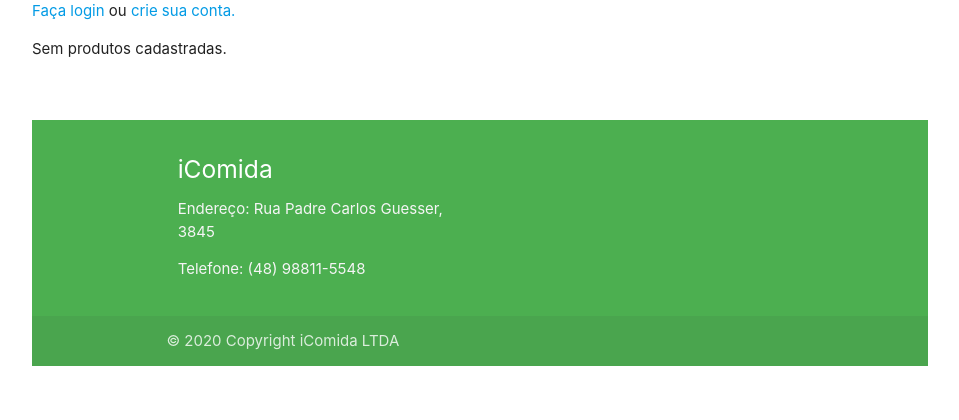
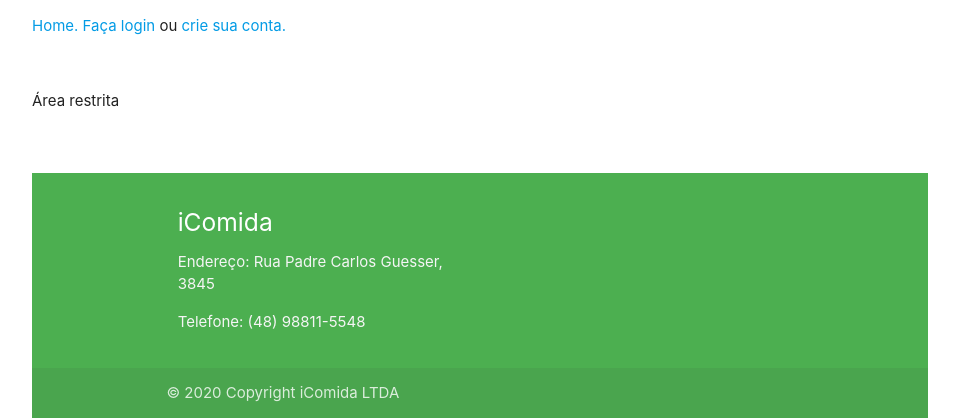
Before and after one commit to AlexGuesser/Trabalho-Final-Dev-Web, a Django app: template produtos/templates/produtos/lista.html in a window 1280 px wide. Shown: the top 420 px of the page, without its empty margins (160-1119 px from the left). Run offline with Django 3.2, Linux system fonts and the light colour scheme; the template is opened without the code that fills it, so the values that code supplies are empty.

Commit message:
Mudancas de layout

```diff
--- a/produtos/templates/index.html
+++ b/produtos/templates/index.html
@@ -22,18 +22,20 @@
   </head>
 
   <body class="container" style="min-width: 50%">
+    <p>
+      <a href="{% url 'promocoes:index' %}">Home.</a>
     {% if user.is_authenticated %}
-    <p>
       Bem vindo, {{ user.username }}.
-      <a href="{% url 'usuarios:logout' %}?proximapagina={{request.path}}"
-        >Logout.</a
-      >
+      <a href="{% url 'usuarios:logout' %}?proximapagina={{request.path}}">Logout.</a>
       <a href="{% url 'usuarios:perfil' %}">Perfil.</a>
-    </p>
+      <a href="{% url 'promocoes:favoritos' %}">Favoritos.</a>
+      {% if perms.produtos.edit_produto %}<a href="{% url 'produtos:index' %}">Admin1.</a> {% endif %}
+      {% if perms.loja.edit_loja %}<a href="{% url 'lojas:index' %}">Admin2.</a> {% endif %}
     {% else %}
     <a href="{% url 'usuarios:login' %}">Faça login</a> ou
     <a href="{% url 'usuarios:cadastrar' %}">crie sua conta.</a>
     {% endif %}
+  </p>
 
     <br />
 
--- a/produtos/templates/produtos/lista.html
+++ b/produtos/templates/produtos/lista.html
@@ -1,29 +1,37 @@
-{% extends "index.html" %} {% block conteudo %} {% if lista_de_produtos %}
+{% extends "index.html" %}
+
+{% block titulo %}
+    {% if perms.produtos.edit_produtos %}
+        Listando todos os produtos.
+    {% else %}
+        Acesso restrito.
+    {% endif %}
+{% endblock %}
+
+{% block conteudo %}
+{% if perms.produtos.edit_produto %}
+{% if lista_de_produtos %}
+<p>Bem vindo à área administrativa. Selecione um produto para editar. <a class="waves-effect waves-light btn" href="{% url 'produtos:new' %}">Novo produto</a></p>
 <ul class="collection">
   {% for produto in lista_de_produtos %}
   <li class="collection-item avatar">
-    <div style="display: flex; flex-direction: row">
-      <img
-        class="materialboxed"
-        width="300"
-        heigth="532"
-        src="{{produto.imagem}}"
-      />
+    <div style="display: flex; flex-direction: row; align-items: center;">
+      <img style="border-radius: 90%;" width="150" heigth="266" src="{{produto.imagem}}"/>
       <div class="container">
-        <span class="title"><strong>{{produto.nome}}</strong></span>
+        <span class="title"><strong><a href="{% url 'produtos:detail' id=produto.id %}">{{produto.nome}}</a></strong></span>
         <p>{{produto.descrição}}</p>
       </div>
     </div>
-    <a href="#!" class="secondary-content">{{produto.nome_da_categoria}}</a>
+    <p class="secondary-content">{{produto.nome_da_categoria}}</p>
   </li>
   <!-- <li><a href="/produtos/{{ produto.id }}/">{{ produto.nome }}</a></li> -->
   {% endfor %}
 </ul>
 {% else %}
-<p>Sem produtos cadastradas.</p>
-{% endif %} {% if perms.produtos.add_produto %}
-<br />
-<a class="waves-effect waves-light btn" href="{% url 'produtos:new' %}"
-  >Adicionar novo produto</a
->
+<p>Sem produtos cadastrados.</p>
+{% endif %}
+{% if perms.produtos.add_produto %}
+{% endif %}
+{% else %}
+<p>Área restrita</p>
 {% endif %} {% endblock %}
--- a/promocoes/templates/promocoes/lista.html
+++ b/promocoes/templates/promocoes/lista.html
@@ -41,7 +41,7 @@
 
         <form action="{% url 'promocoes:index' %}" method="GET">
             <label for="pagina">Ir para página:</label>
-            <input type="number" id="custom_p" name="p" value="{{ pagina.number }}">
+            <input type="number" class="browser-default" id="custom_p" name="p" value="{{ pagina.number }}">
             <input type="submit" id="submit_p" value="Ir!">
         </form>
 
```
Also changed, not shown: lojas/templates/lojas/lista.html (+15 -4 lines), promocoes/templates/promocoes/favoritos.html (+23 -2 lines).
